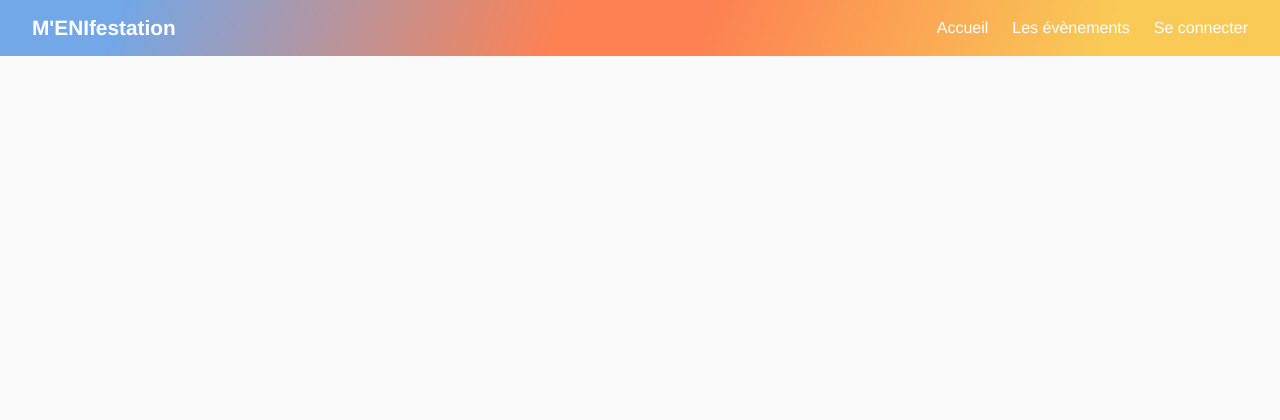
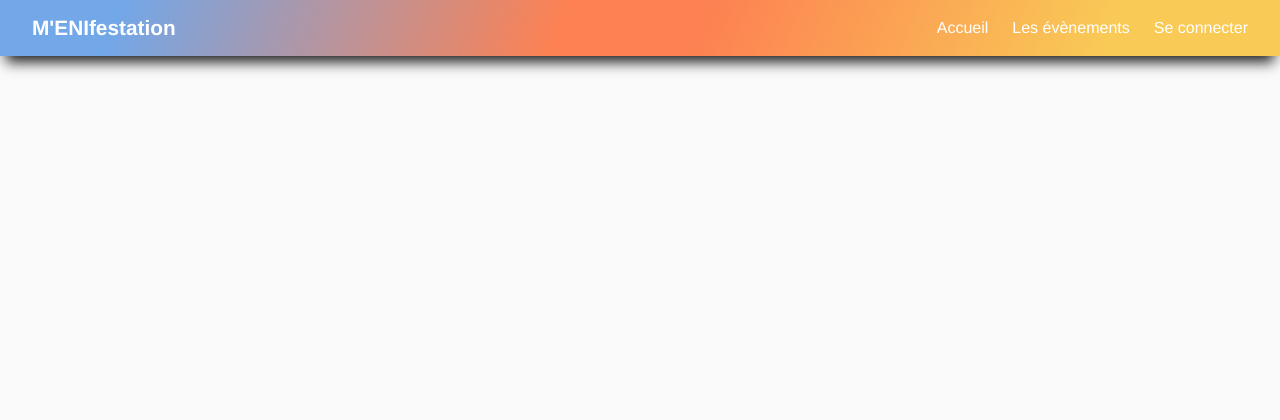
Before and after one commit to Pierrick-Rou/mENIfestation, a Symfony app: template templates/base.html.twig in a window 1280 px wide. Shown: the top 420 px of the page. Run offline with Twig, Linux system fonts and the light colour scheme; the template is opened without the code that fills it, so the values that code supplies are empty; style sheets or scripts are compiled from the project's sources; some libraries are stand-ins or nearby versions.

Commit message:
box shadow navbar

```diff
--- a/assets/styles/app.css
+++ b/assets/styles/app.css
@@ -17,6 +17,7 @@ body {
     justify-content: space-between;
     align-items: center;
     padding: 1rem 2rem;
+    box-shadow: 0px 12px 13px -6px rgba(0,0,0,0.89);
 }
 
 .navbar .logo {
--- a/templates/base.html.twig
+++ b/templates/base.html.twig
@@ -28,4 +28,3 @@
     <p>&copy; {{ "now"|date("Y") }} M'ENIfestation – Tous droits réservés</p>
 </footer>
 </body>
-</html>
```
